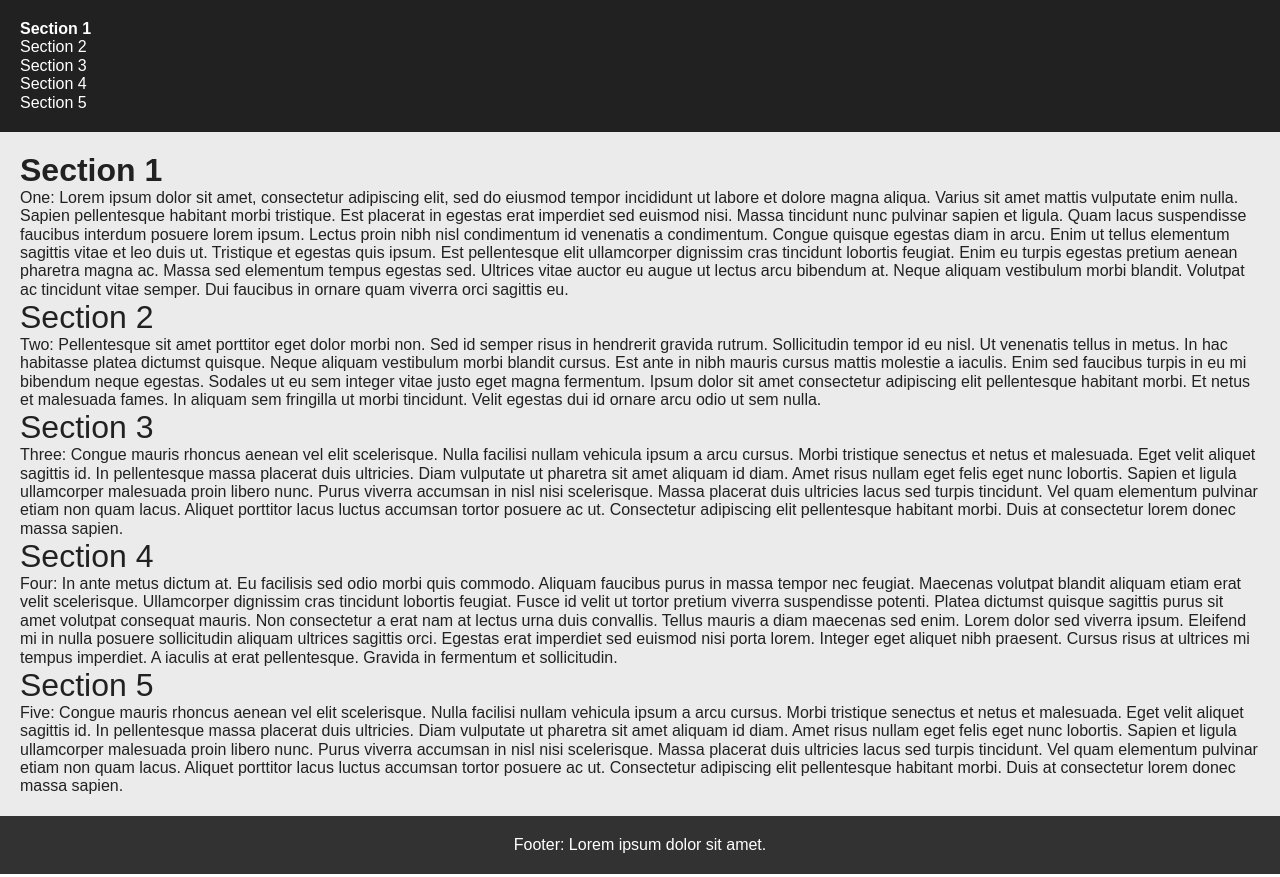
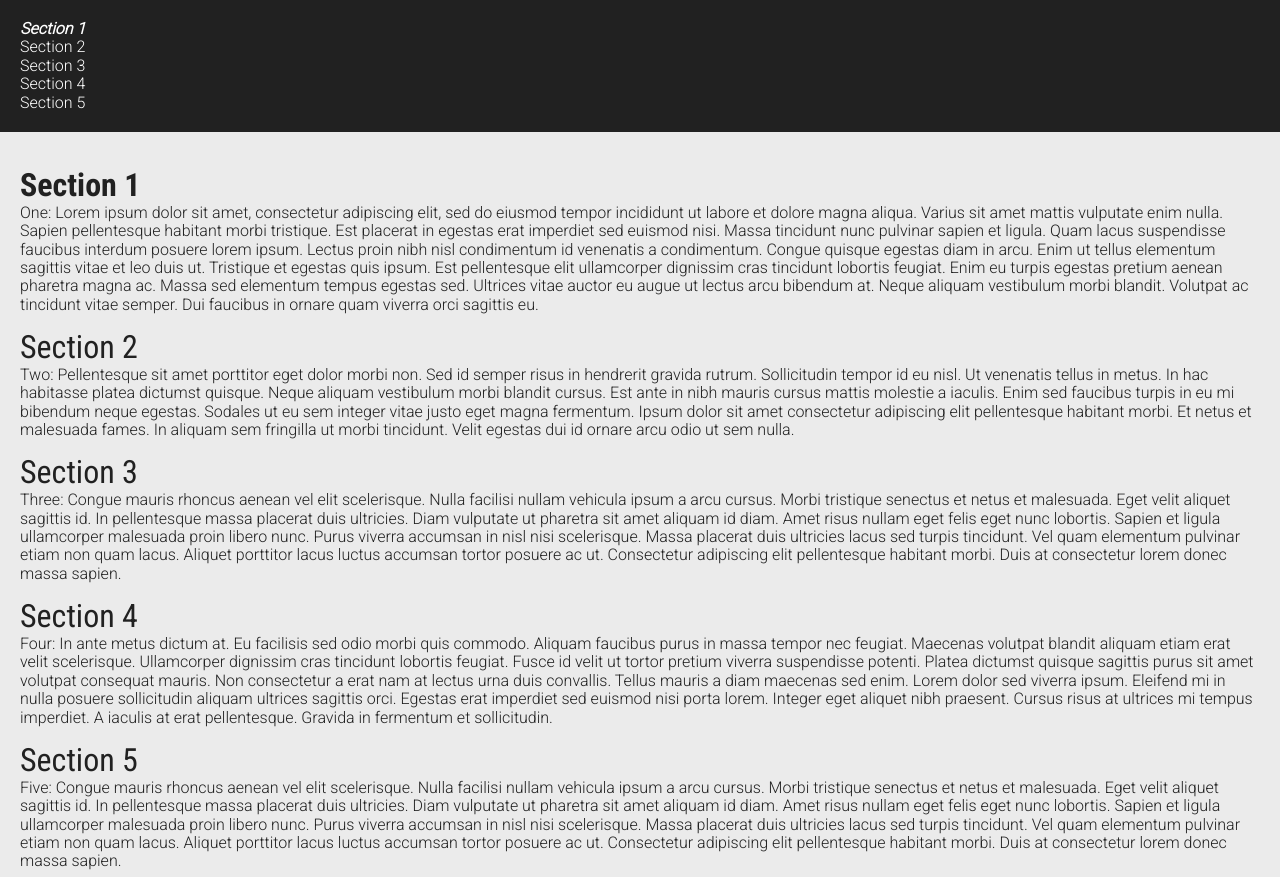
Before and after one commit to mvgiacomello/project-rubric-landing-page, a plain HTML site: page index.html in a window 1280 px wide. Shown: the top 877 px of the page. Drawn offline with Linux system fonts and the light colour scheme.

Commit message:
Adding links and small css tweaks

```diff
--- a/css/footer.css
+++ b/css/footer.css
@@ -2,7 +2,7 @@ footer {
     grid-area: footer;
     background-color: #323232;
     color: white;
-    font-family: sans-serif;
+    font-family: roboto, sans-serif;
     padding: 20px;
     text-align: center;
 }
--- a/css/header.css
+++ b/css/header.css
@@ -2,10 +2,11 @@ header {
     grid-area: header;
     background-color: #212121;
     color: white;
-    font-family: sans-serif;
+    font-family: roboto, sans-serif;
     padding: 20px;
 }
 
 .menu-active {
     font-weight: bold;
+    font-style: italic;
 }
--- a/css/main.css
+++ b/css/main.css
@@ -1,6 +1,6 @@
 main {
     grid-area: main;
-    font-family: sans-serif;
+    font-family: roboto, sans-serif;
     background-color: #ebebeb;
     color: #212121;
     padding: 20px;
@@ -8,6 +8,12 @@ main {
 
 h1 {
     font-size: xx-large;
+    font-family: Roboto Condensed, sans-serif;
+}
+
+section {
+    margin-top: 15px;
+    margin-bottom: 15px;
 }
 
 .section-active > h1 {
--- a/index.html
+++ b/index.html
@@ -5,6 +5,7 @@
   <meta charset="utf-8" />
   <meta name="viewport" content="width=device-width, initial-scale=1">
   <meta name="Project Landing Page" content="Udacity Project 2: The Landing Page" />
+  <link rel="stylesheet" href="https://fonts.googleapis.com/css?family=Roboto:300|Roboto+Condensed:400,700|Inconsolata">
   <link rel="stylesheet" href="./css/styles.css">
   <link rel="icon" type="image/svg+xml" href="./images/bookmark-alt.svg" />
   <title>Udacity Project 2 - Landing Page</title>
--- a/js/app.js
+++ b/js/app.js
@@ -13,6 +13,7 @@ function logger(text) {
 function retrieveData() {
     return [
         {
+            "code": "one",
             "title": "Section 1",
             "text": "One: Lorem ipsum dolor sit amet, consectetur adipiscing \
             elit, sed do eiusmod tempor incididunt ut labore et dolore magna \
@@ -31,6 +32,7 @@ function retrieveData() {
             semper. Dui faucibus in ornare quam viverra orci sagittis eu."
         },
         {
+            "code": "two",
             "title": "Section 2",
             "text": "Two: Pellentesque sit amet porttitor eget dolor morbi \
             non. Sed id semper risus in hendrerit gravida rutrum. Sollicitudin \
@@ -44,6 +46,7 @@ function retrieveData() {
             tincidunt. Velit egestas dui id ornare arcu odio ut sem nulla."
         },
         {
+            "code": "three",
             "title": "Section 3",
             "text": "Three: Congue mauris rhoncus aenean vel elit scelerisque. \
             Nulla facilisi nullam vehicula ipsum a arcu cursus. Morbi tristique \
@@ -59,6 +62,7 @@ function retrieveData() {
             Duis at consectetur lorem donec massa sapien."
         },
         {
+            "code": "four",
             "title": "Section 4",
             "text": "Four: In ante metus dictum at. Eu facilisis sed odio morbi \
             quis commodo. Aliquam faucibus purus in massa tempor nec feugiat. \
@@ -75,6 +79,7 @@ function retrieveData() {
             fermentum et sollicitudin."
         },
         {
+            "code": "five",
             "title": "Section 5",
             "text": "Five: Congue mauris rhoncus aenean vel elit scelerisque. \
             Nulla facilisi nullam vehicula ipsum a arcu cursus. Morbi tristique \
@@ -105,8 +110,11 @@ function buildHeader(fragment) {
     const menuList = document.createElement('ul');
     retrieveData().forEach(entry => {
         const menuEntry = document.createElement('li');
-        menuEntry.textContent = entry.title;
+        const menuEntryLink = document.createElement('a');
+        menuEntryLink.textContent = entry.title;
+        menuEntryLink.href = `#${entry.code}`;
         menuEntry.classList = ['menu-inactive'];
+        menuEntry.appendChild(menuEntryLink);
         menuList.appendChild(menuEntry);
     });
     header.appendChild(menuList);
@@ -120,6 +128,7 @@ function buildMain(fragment) {
     retrieveData().forEach(entry => {
         const section = document.createElement('section');
         section.classList = ['section-inactive'];
+        section.setAttribute('name', entry.code)
 
         const title = document.createElement('h1');
         title.textContent = entry.title;
```
